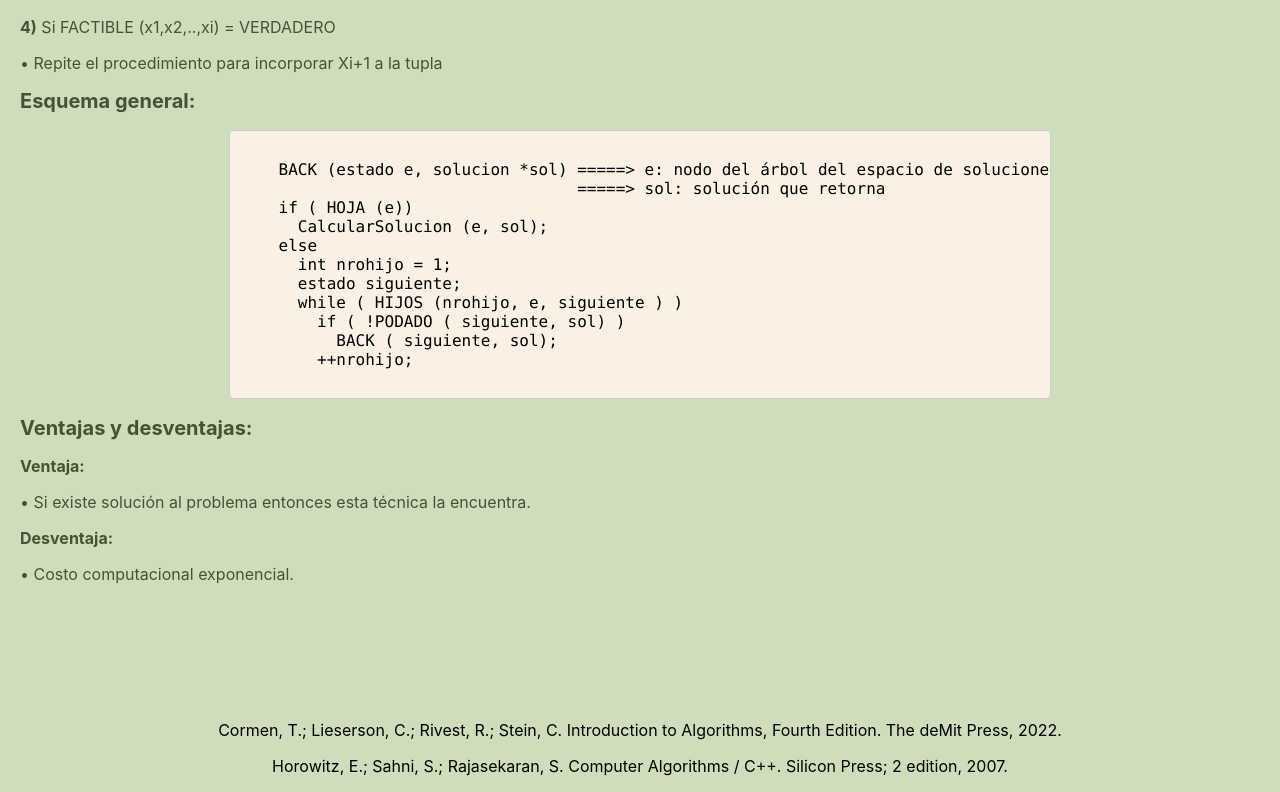
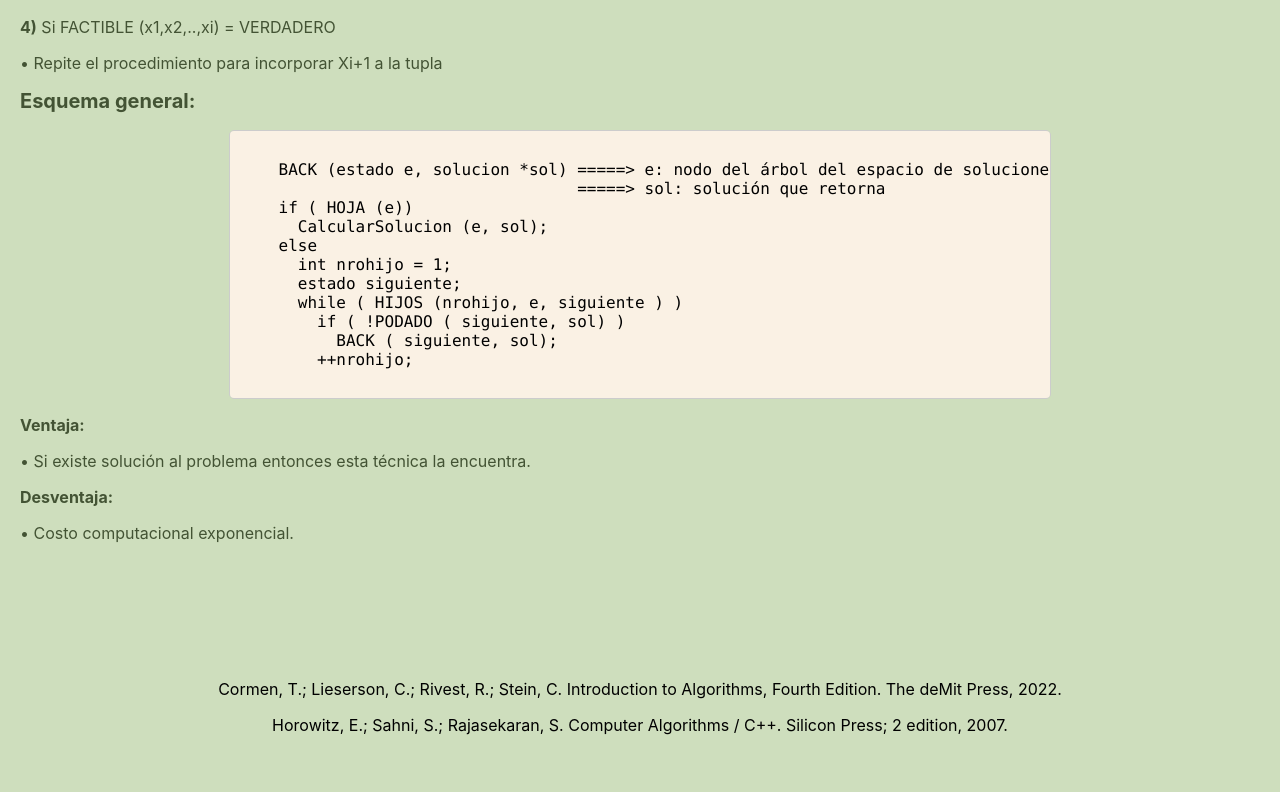
Before and after one commit to mluque0606/Tesis, a React (Create React App) app: page /reference in a window 1280 px wide. Shown: the part 679-1471 px from the top of the page. After the commit the page ends 1430 px from the top, so only its background shows below. Built offline with nearby package versions, Linux system fonts and the light colour scheme.

Commit message:
Fix pagina de referencia y ayuda

```diff
--- a/src/HelpPage.js
+++ b/src/HelpPage.js
@@ -5,7 +5,7 @@ function HelpPage({ onClose }) {
         <div>
           {/* Contenido de la página de ayuda */}
             <header>
-                <h1>Guia de uso</h1>
+                <h1>Guía de uso</h1>
             </header>
 
             <main style={{ textAlign: 'left', margin: '20px' }}>
--- a/src/ReferencePage.js
+++ b/src/ReferencePage.js
@@ -99,7 +99,6 @@ function ReferencePage({ onClose }) {
               </section>
 
               <section>
-                <h2> Ventajas y desventajas: </h2>
                 <div className='reference-characteristics'>
                   <p>
                     <strong>Ventaja: </strong>
```
